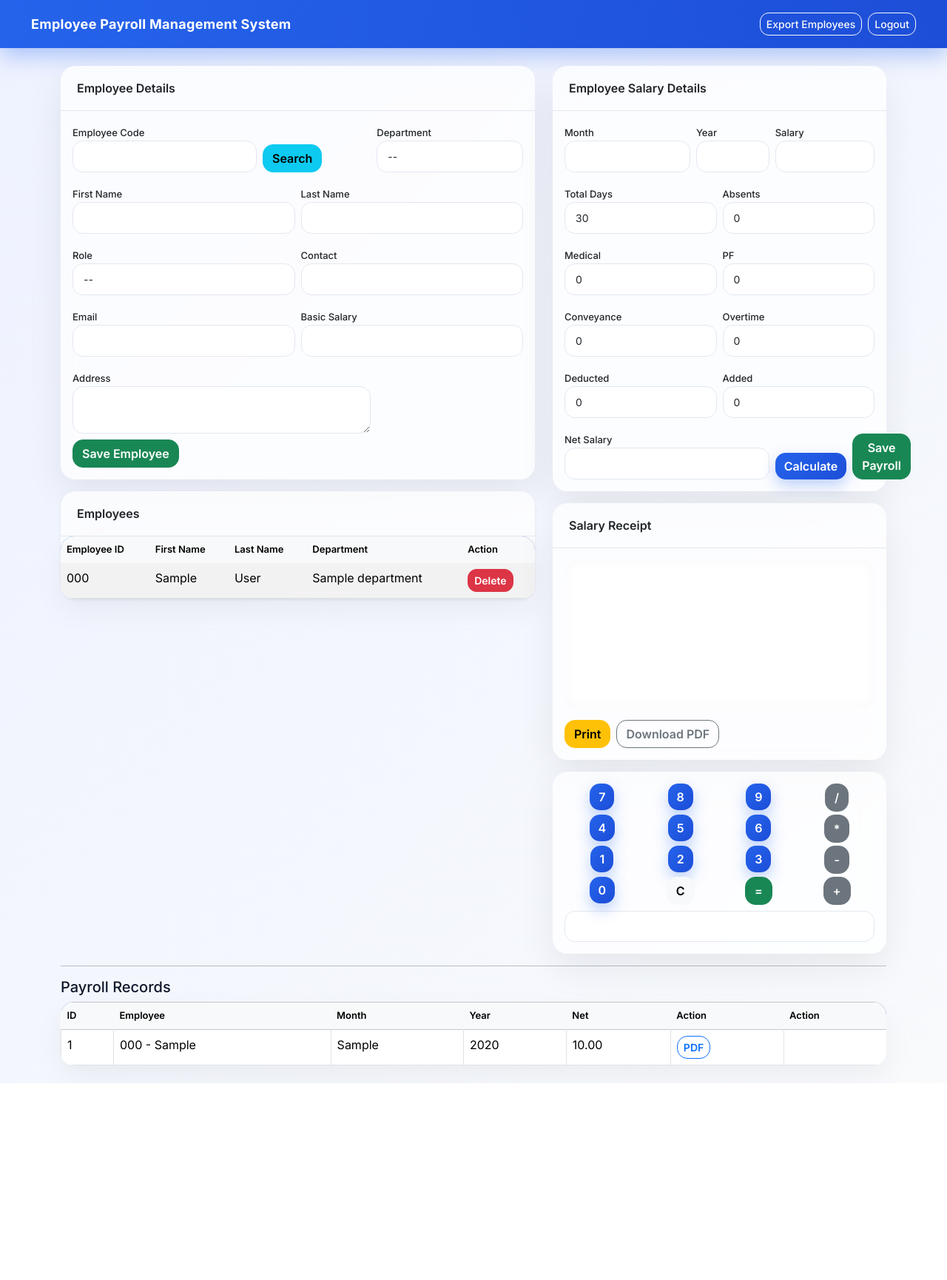
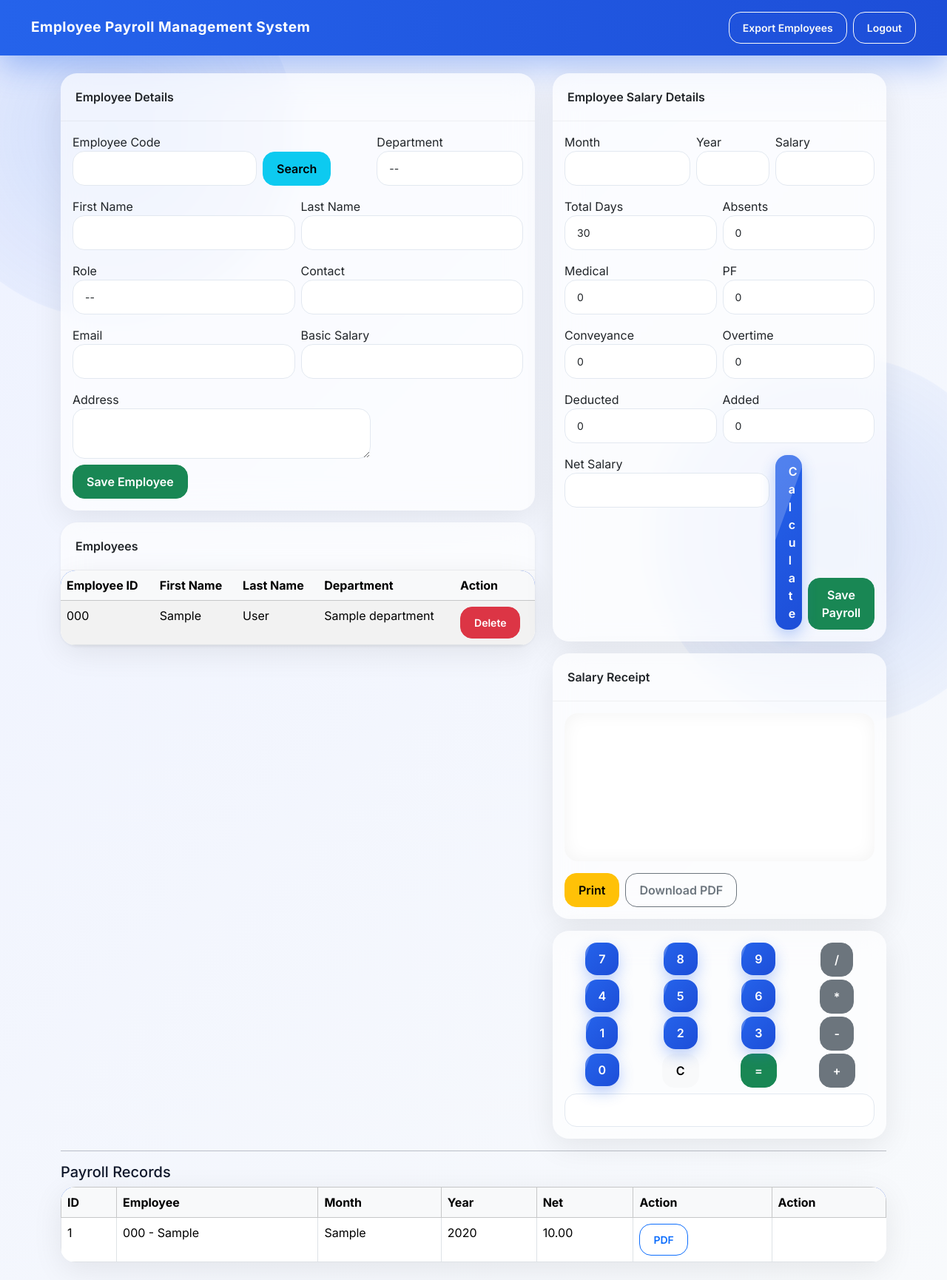
Before and after one commit to AyanMulani/employeepayroll, a Flask app: page / in a window 1280 px wide. Shown: the whole page at 74% size. Before the commit the page ends 1464 px from the top, so only its background shows below. Run offline with Flask 3, Linux system fonts and the light colour scheme; a user stored in the database is signed in; tables that the repository leaves empty hold one stand-in row (values such as "Sample post").

Commit message:
Update style.css

```diff
--- a/static/style.css
+++ b/static/style.css
@@ -6,74 +6,103 @@
     --success:#16a34a;
     --danger:#dc2626;
     --bg:#f3f6fb;
-    --glass:rgba(255,255,255,0.75);
+    --glass:rgba(255,255,255,0.65);
     --text:#0f172a;
+    --shadow:0 10px 40px rgba(0,0,0,0.08);
 }
 
+/* ===== GLOBAL ===== */
 *{
     margin:0;
     padding:0;
     box-sizing:border-box;
 }
 
+html{
+    scroll-behavior:smooth;
+}
+
 body{
     font-family:'Inter', sans-serif;
     background:linear-gradient(135deg,#eef2ff,#f8fafc);
     color:var(--text);
-    transition:0.3s ease;
+    min-height:100vh;
+    overflow-x:hidden;
+    transition:0.4s ease;
+}
+
+/* Animated Background Blobs */
+body::before,
+body::after{
+    content:"";
+    position:fixed;
+    width:500px;
+    height:500px;
+    border-radius:50%;
+    background:radial-gradient(circle,var(--primary),transparent);
+    opacity:0.15;
+    z-index:-1;
+    animation:float 10s infinite ease-in-out alternate;
+}
+
+body::before{
+    top:-100px;
+    left:-100px;
+}
+
+body::after{
+    bottom:-150px;
+    right:-100px;
+}
+
+@keyframes float{
+    from{ transform:translateY(0px); }
+    to{ transform:translateY(40px); }
 }
 
 /* ===== NAVBAR ===== */
 .navbar{
     background:linear-gradient(90deg,var(--primary),var(--primary-dark)) !important;
-    padding:14px 30px;
-    box-shadow:0 10px 30px rgba(37,99,235,0.35);
+    padding:16px 30px;
+    backdrop-filter:blur(10px);
+    box-shadow:0 15px 40px rgba(37,99,235,0.35);
+    transition:0.3s ease;
 }
 
 .navbar-brand{
     font-weight:700;
     color:#fff !important;
-    font-size:18px;
-    letter-spacing:0.3px;
-}
-
-.navbar .btn{
-    border-radius:12px;
-    font-weight:500;
+    font-size:19px;
+    letter-spacing:0.5px;
 }
 
 /* ===== CARDS ===== */
 .card{
     border:none;
-    border-radius:20px;
+    border-radius:22px;
     background:var(--glass);
-    backdrop-filter:blur(14px);
-    box-shadow:0 20px 50px rgba(0,0,0,0.07);
-    transition:all 0.3s ease;
+    backdrop-filter:blur(18px);
+    box-shadow:var(--shadow);
+    transition:all 0.35s cubic-bezier(.4,2,.6,1);
 }
 
 .card:hover{
-    transform:translateY(-5px);
-    box-shadow:0 30px 60px rgba(37,99,235,0.15);
+    transform:translateY(-8px) scale(1.01);
+    box-shadow:0 30px 70px rgba(37,99,235,0.2);
 }
 
 .card-header{
     background:transparent;
     font-weight:600;
-    padding:18px 22px;
-    border-bottom:1px solid #e2e8f0;
+    padding:20px;
+    border-bottom:1px solid rgba(0,0,0,0.05);
 }
 
-/* ===== FORM ELEMENTS ===== */
-label{
-    font-size:13px;
-    font-weight:500;
-}
-
+/* ===== FORM ===== */
 input, select, textarea{
-    border-radius:14px !important;
+    border-radius:16px !important;
     border:1px solid #e2e8f0 !important;
-    padding:10px 14px !important;
+    padding:12px 16px !important;
     font-size:14px !important;
     transition:all 0.25s ease;
     background:#fff !important;
@@ -81,42 +110,58 @@ input, select, textarea{
 
 input:focus, select:focus, textarea:focus{
     border-color:var(--primary) !important;
-    box-shadow:0 0 0 4px rgba(37,99,235,0.15);
-    outline:none;
+    box-shadow:0 0 0 5px rgba(37,99,235,0.15);
+    transform:scale(1.02);
+}
+
+/* Floating label effect */
+input:focus::placeholder{
+    opacity:0.5;
 }
 
 /* ===== BUTTONS ===== */
 .btn{
-    border-radius:14px;
+    border-radius:16px;
     font-weight:600;
-    transition:all 0.25s ease;
+    padding:10px 18px;
+    transition:all 0.3s cubic-bezier(.4,2,.6,1);
 }
 
 .btn-primary{
     background:linear-gradient(135deg,var(--primary),var(--primary-dark));
     border:none;
     box-shadow:0 8px 20px rgba(37,99,235,0.3);
+    position:relative;
+    overflow:hidden;
+}
+
+.btn-primary::after{
+    content:"";
+    position:absolute;
+    width:120%;
+    height:100%;
+    background:rgba(255,255,255,0.2);
+    top:0;
+    left:-120%;
+    transform:skewX(-20deg);
+    transition:0.5s;
+}
+
+.btn-primary:hover::after{
+    left:120%;
 }
 
 .btn-primary:hover{
-    transform:translateY(-3px);
-    box-shadow:0 15px 35px rgba(37,99,235,0.4);
-}
-
-.btn-success{
-    border-radius:14px;
-}
-
-.btn-danger{
-    border-radius:12px;
+    transform:translateY(-4px);
+    box-shadow:0 18px 40px rgba(37,99,235,0.4);
 }
 
 /* ===== TABLE ===== */
 .table{
-    border-radius:18px;
+    border-radius:20px;
     overflow:hidden;
     background:#ffffff;
-    box-shadow:0 15px 40px rgba(0,0,0,0.05);
+    box-shadow:var(--shadow);
 }
 
 .table thead{
@@ -124,45 +169,46 @@ input:focus, select:focus, textarea:focus{
     color:#fff;
 }
 
-.table thead th{
-    border:none;
-    font-size:13px;
-    font-weight:600;
-}
-
 .table tbody tr{
-    transition:0.2s ease;
+    transition:0.25s ease;
 }
 
 .table tbody tr:hover{
     background:#eef2ff;
+    transform:scale(1.01);
 }
 
 /* ===== RECEIPT ===== */
 #receipt_area{
     min-height:200px;
-    border-radius:16px;
-    padding:18px;
+    border-radius:18px;
+    padding:20px;
     background:#ffffff;
-    box-shadow:inset 0 0 20px rgba(0,0,0,0.03);
+    box-shadow:inset 0 0 25px rgba(0,0,0,0.05);
     font-size:13px;
 }
 
 /* ===== CALCULATOR ===== */
-.calculator .btn{
-    border-radius:14px;
+#calc_screen{
+    height:45px;
+    border-radius:16px;
+    border:1px solid #e2e8f0;
+    padding:12px;
+    text-align:right;
+    font-size:16px;
+    font-weight:500;
 }
 
-#calc_screen{
-    height:42px;
-    border-radius:14px;
-    border:1px solid #e2e8f0;
-    padding:10px 12px;
-    text-align:right;
-    font-size:15px;
+/* ===== SCROLLBAR ===== */
+::-webkit-scrollbar{
+    width:8px;
+}
+::-webkit-scrollbar-thumb{
+    background:linear-gradient(var(--primary),var(--primary-dark));
+    border-radius:10px;
 }
 
-/* ===== DARK MODE SUPPORT (Already works with your toggle) ===== */
+/* ===== DARK MODE ===== */
 body.dark{
     background:#0f172a;
     color:#f1f5f9;
@@ -170,7 +216,7 @@ body.dark{
 
 body.dark .card{
     background:rgba(30,41,59,0.85);
-    color:#f1f5f9;
+    box-shadow:0 20px 50px rgba(0,0,0,0.5);
 }
 
 body.dark .navbar{
```
